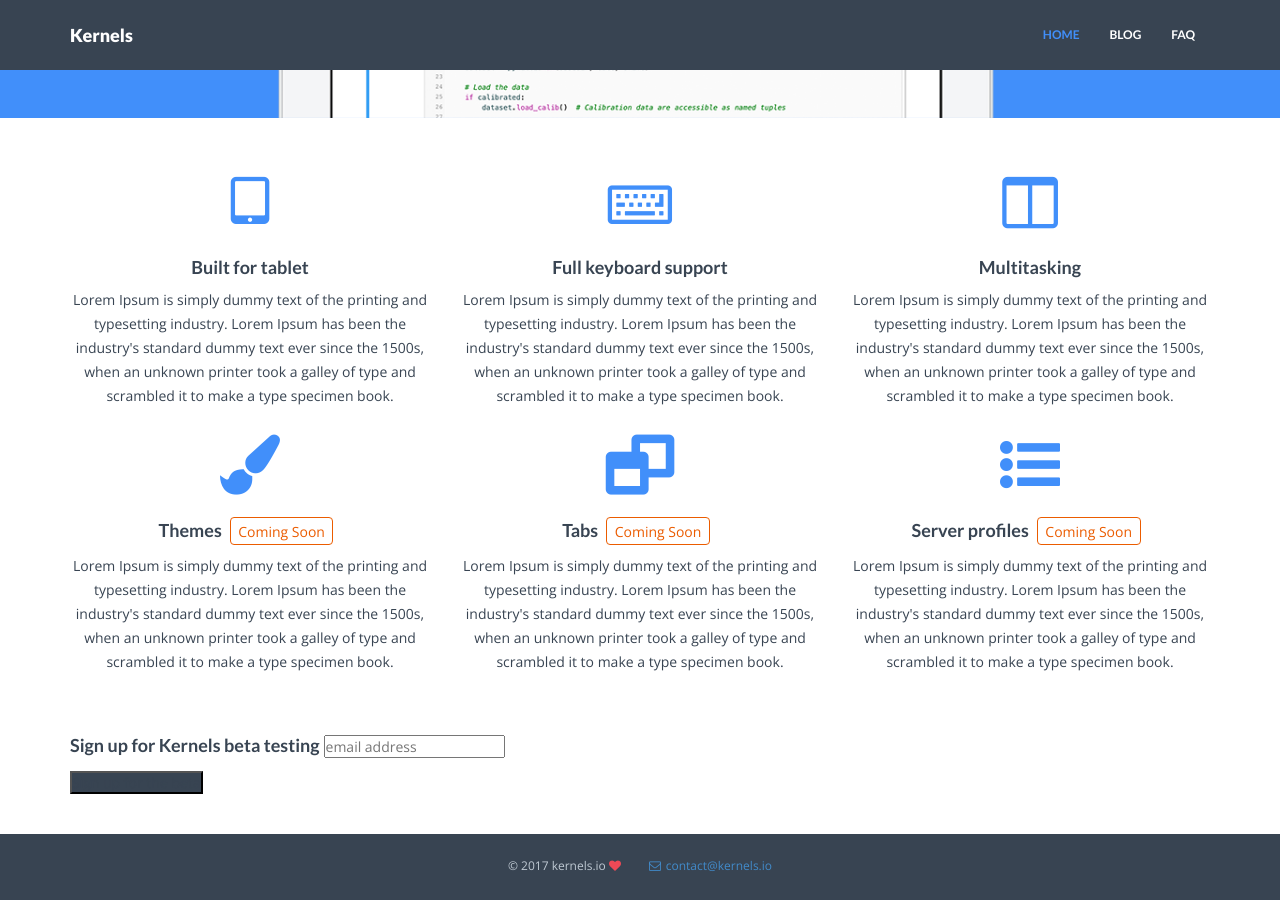
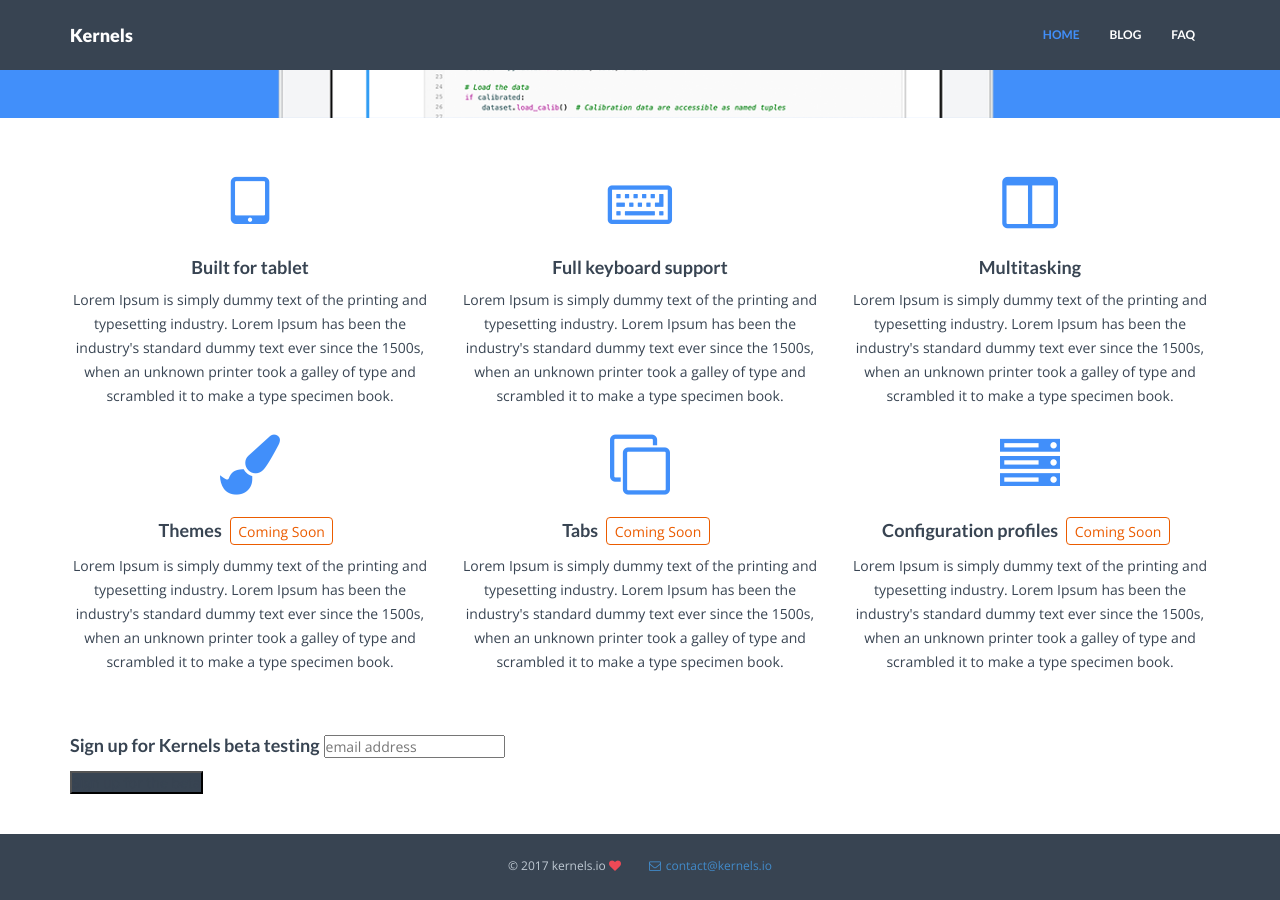
Before and after one commit to test-juno-sh/juno-website-test, a Jekyll site: the page built from index.html, in a window 1280 px wide and 900 px high, scrolled down 523 px. Built offline with Jekyll 4.4.1, drawn with Linux system fonts in a browser that asks for light colours; nearby versions of some CDN libraries; comment, search, counter and statistics services are not loaded.

Commit message:
Add more info about upcoming features.

```diff
--- a/index.html
+++ b/index.html
@@ -35,15 +35,15 @@ permalink: /
                 <p>Lorem Ipsum is simply dummy text of the printing and typesetting industry. Lorem Ipsum has been the industry's standard dummy text ever since the 1500s, when an unknown printer took a galley of type and scrambled it to make a type specimen book.</p>
             </div>
             <div class="col-md-4">
-                <i class="fa fa-window-restore" aria-hidden="true"></i>
+                <i class="fa fa-clone" aria-hidden="true"></i>
                 <span class="sr-only">Tabs</span>
                 <h4>Tabs<p class="coming-soon">Coming Soon</p></h4>
                 <p>Lorem Ipsum is simply dummy text of the printing and typesetting industry. Lorem Ipsum has been the industry's standard dummy text ever since the 1500s, when an unknown printer took a galley of type and scrambled it to make a type specimen book.</p>
             </div>
             <div class="col-md-4">
-                <i class="fa fa-list-ul" aria-hidden="true"></i>
-                <span class="sr-only">Server profiles</span>
-                <h4>Server profiles<p class="coming-soon">Coming Soon</p></h4>
+                <i class="fa fa-server" aria-hidden="true"></i>
+                <span class="sr-only">Configuration profiles</span>
+                <h4>Configuration profiles<p class="coming-soon">Coming Soon</p></h4>
                 <p>Lorem Ipsum is simply dummy text of the printing and typesetting industry. Lorem Ipsum has been the industry's standard dummy text ever since the 1500s, when an unknown printer took a galley of type and scrambled it to make a type specimen book.</p>
             </div>
         </div>
```
